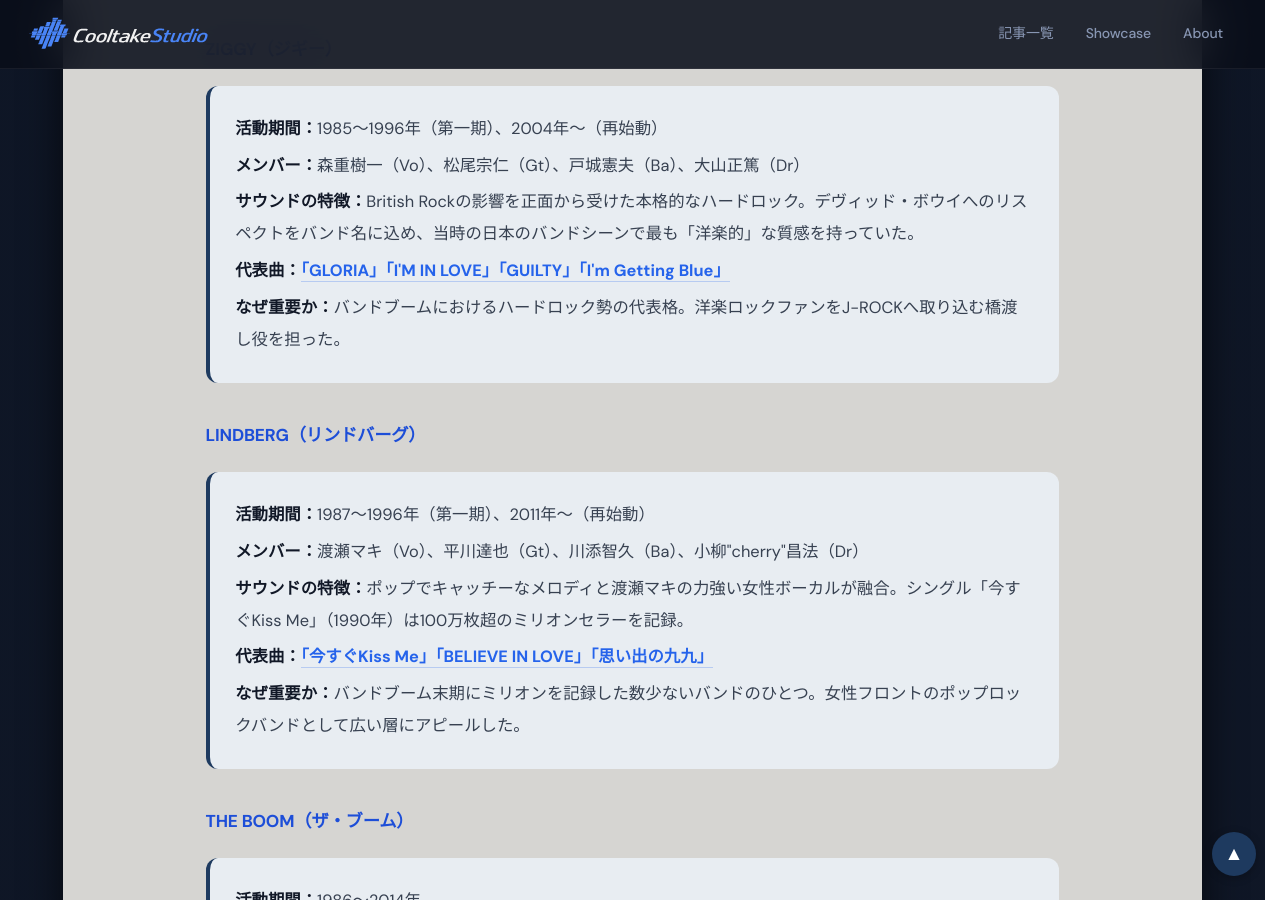
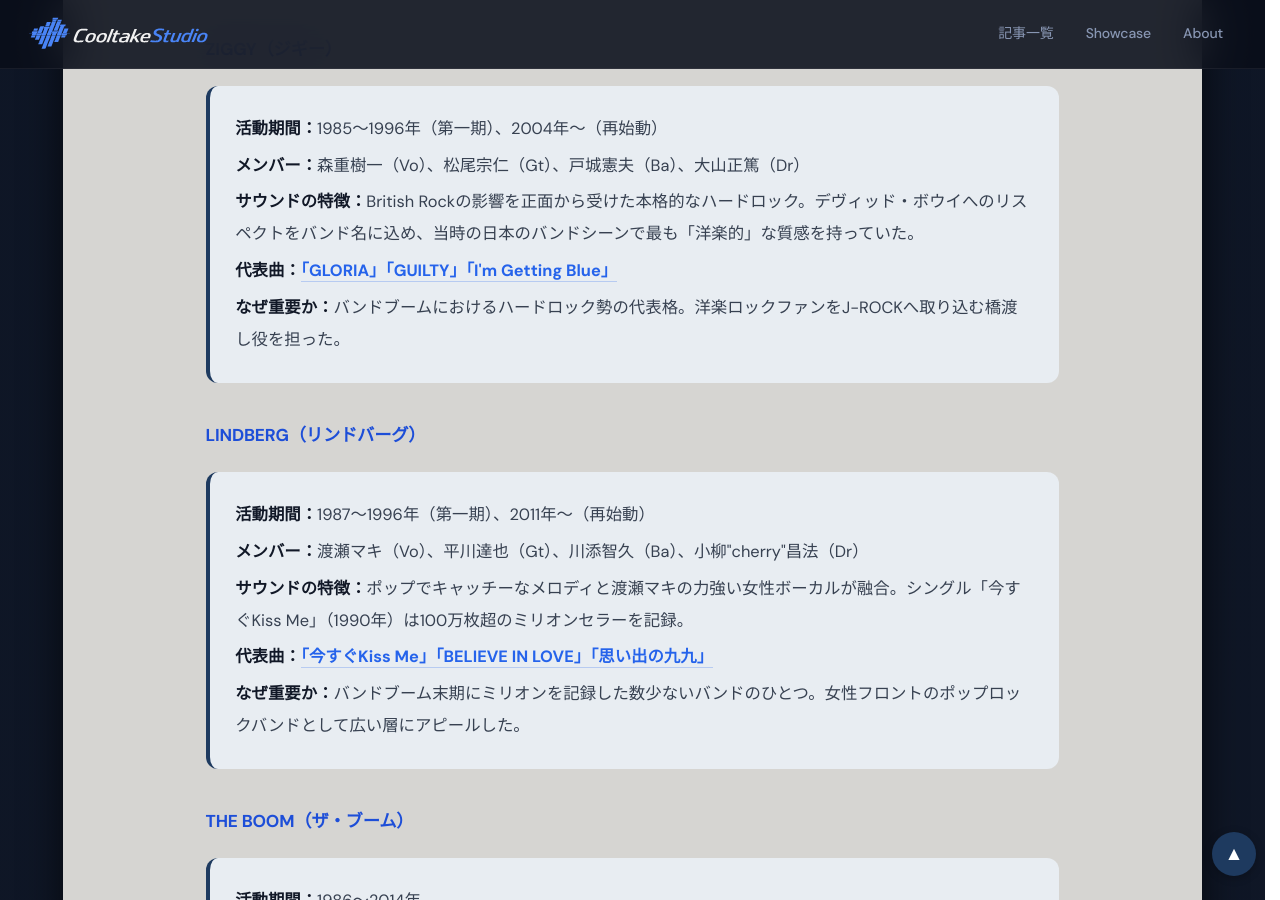
Before and after one commit to cooltake/cooltake-staging, a Jekyll site: the page built from _posts/2026-05-30-japan-music-08-band-boom.md, in a window 1280 px wide and 900 px high, scrolled down 10196 px. Built offline with Jekyll 4.4.1, drawn with Linux system fonts in a browser that asks for light colours; some web fonts are replaced.

Commit message:
fix(band-boom): ZIGGY「I'M IN LOVE」を削除（YouTube Musicに存在しないため）

```diff
--- a/_posts/2026-05-30-japan-music-08-band-boom.md
+++ b/_posts/2026-05-30-japan-music-08-band-boom.md
@@ -148,7 +148,7 @@
 
 ### ZIGGY（ジギー）
 
-<div style="background:#e8edf2;border-radius:12px;padding:1.4rem 1.6rem;margin:1.2rem 0;border-left:4px solid #1e3a5f;"><span style="display:block;color:#374151;margin:.3rem 0;"><strong>活動期間：</strong>1985〜1996年（第一期）、2004年〜（再始動）</span><span style="display:block;color:#374151;margin:.3rem 0;"><strong>メンバー：</strong>森重樹一（Vo）、松尾宗仁（Gt）、戸城憲夫（Ba）、大山正篤（Dr）</span><span style="display:block;color:#374151;margin:.3rem 0;"><strong>サウンドの特徴：</strong>British Rockの影響を正面から受けた本格的なハードロック。デヴィッド・ボウイへのリスペクトをバンド名に込め、当時の日本のバンドシーンで最も「洋楽的」な質感を持っていた。</span><span style="display:block;color:#374151;margin:.3rem 0;"><strong>代表曲：</strong><a href="https://music.youtube.com/search?q=ZIGGY%20GLORIA" target="_blank" rel="nofollow noopener" style="color:#1e3a5f;text-decoration:none;font-weight:600;">「GLORIA」</a><a href="https://music.youtube.com/search?q=ZIGGY%20I%27M%20IN%20LOVE" target="_blank" rel="nofollow noopener" style="color:#1e3a5f;text-decoration:none;font-weight:600;">「I'M IN LOVE」</a><a href="https://music.youtube.com/search?q=ZIGGY%20GUILTY" target="_blank" rel="nofollow noopener" style="color:#1e3a5f;text-decoration:none;font-weight:600;">「GUILTY」</a><a href="https://music.youtube.com/search?q=ZIGGY%20I%27m%20Getting%20Blue" target="_blank" rel="nofollow noopener" style="color:#1e3a5f;text-decoration:none;font-weight:600;">「I'm Getting Blue」</a></span><span style="display:block;color:#374151;margin:.3rem 0;"><strong>なぜ重要か：</strong>バンドブームにおけるハードロック勢の代表格。洋楽ロックファンをJ-ROCKへ取り込む橋渡し役を担った。</span></div>
+<div style="background:#e8edf2;border-radius:12px;padding:1.4rem 1.6rem;margin:1.2rem 0;border-left:4px solid #1e3a5f;"><span style="display:block;color:#374151;margin:.3rem 0;"><strong>活動期間：</strong>1985〜1996年（第一期）、2004年〜（再始動）</span><span style="display:block;color:#374151;margin:.3rem 0;"><strong>メンバー：</strong>森重樹一（Vo）、松尾宗仁（Gt）、戸城憲夫（Ba）、大山正篤（Dr）</span><span style="display:block;color:#374151;margin:.3rem 0;"><strong>サウンドの特徴：</strong>British Rockの影響を正面から受けた本格的なハードロック。デヴィッド・ボウイへのリスペクトをバンド名に込め、当時の日本のバンドシーンで最も「洋楽的」な質感を持っていた。</span><span style="display:block;color:#374151;margin:.3rem 0;"><strong>代表曲：</strong><a href="https://music.youtube.com/search?q=ZIGGY%20GLORIA" target="_blank" rel="nofollow noopener" style="color:#1e3a5f;text-decoration:none;font-weight:600;">「GLORIA」</a><a href="https://music.youtube.com/search?q=ZIGGY%20GUILTY" target="_blank" rel="nofollow noopener" style="color:#1e3a5f;text-decoration:none;font-weight:600;">「GUILTY」</a><a href="https://music.youtube.com/search?q=ZIGGY%20I%27m%20Getting%20Blue" target="_blank" rel="nofollow noopener" style="color:#1e3a5f;text-decoration:none;font-weight:600;">「I'm Getting Blue」</a></span><span style="display:block;color:#374151;margin:.3rem 0;"><strong>なぜ重要か：</strong>バンドブームにおけるハードロック勢の代表格。洋楽ロックファンをJ-ROCKへ取り込む橋渡し役を担った。</span></div>
 
 ### LINDBERG（リンドバーグ）
 
```
